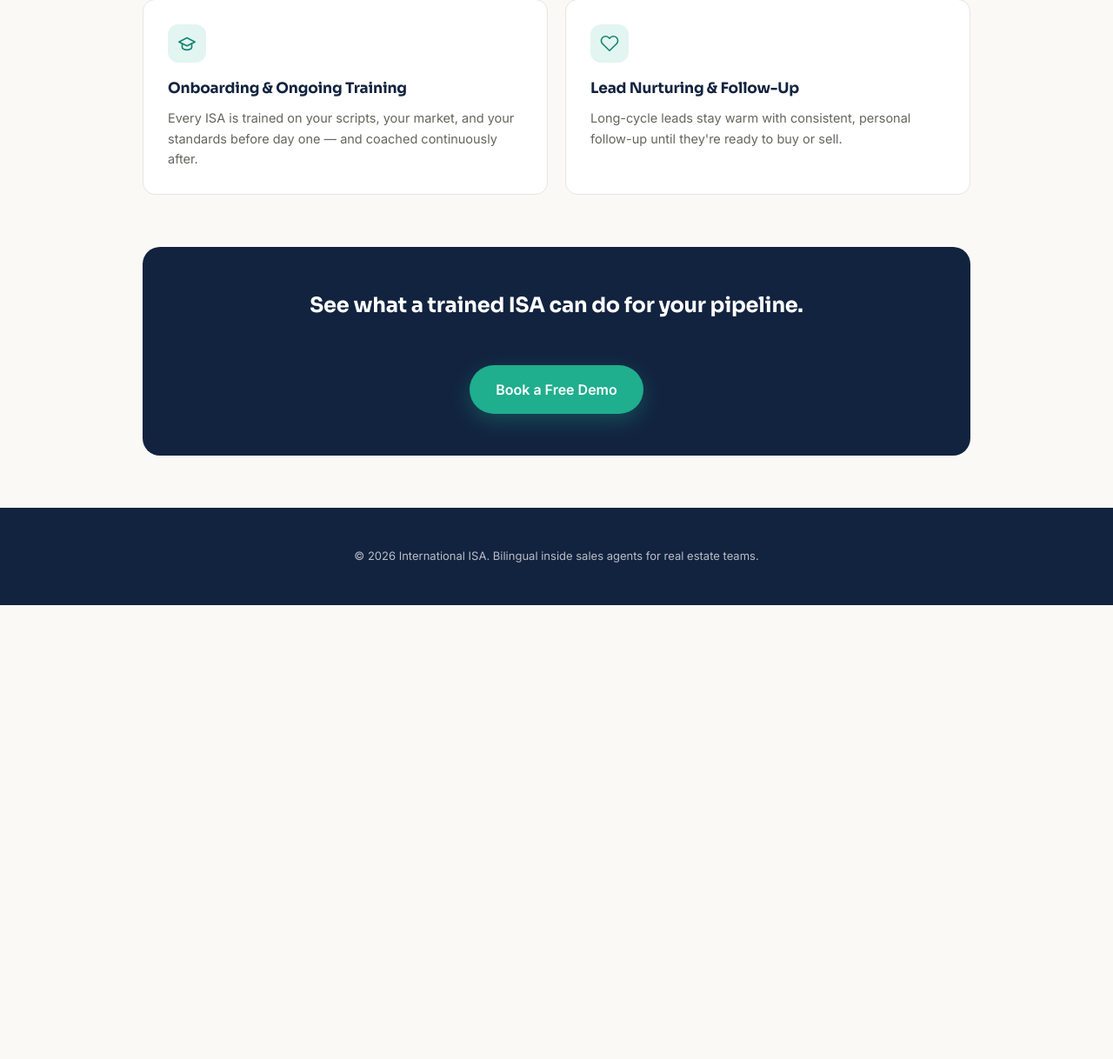
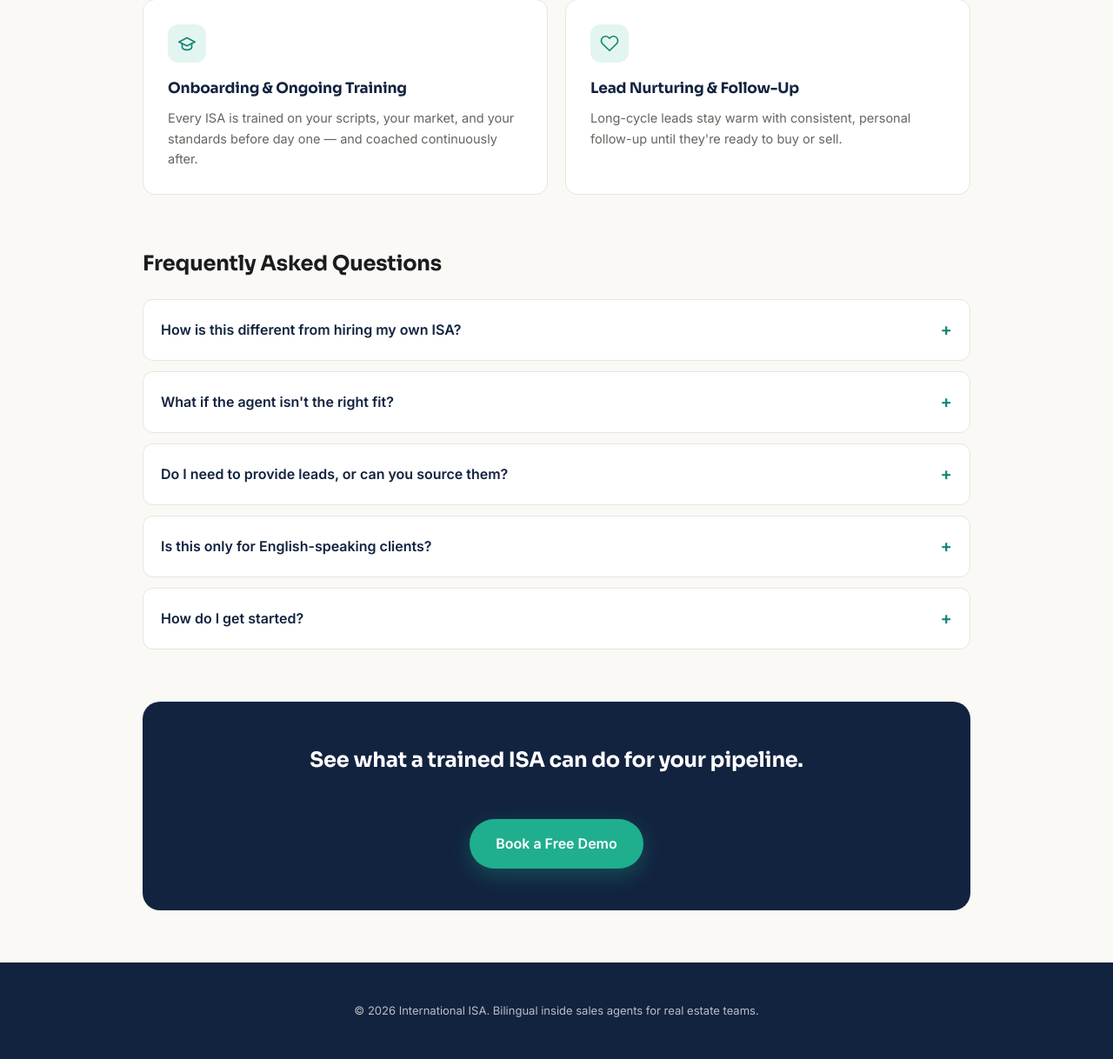
Before and after one commit to isaacsoberanis80/international-isa-website, a Flask app: page /services in a window 1280 px wide. Shown: the part 724-1942 px from the top of the page at 87% size. Before the commit the page ends 1420 px from the top, so only its background shows below. Run offline with Flask 3, Linux system fonts and the light colour scheme.

Commit message:
Apply conversion-focused UX patterns from high-performing B2B/SaaS sites
Researched what actually drives conversions on award-winning B2B/SaaS
sites (clarity, friction removal, real trust signals -- not just visual
polish) and applied the legitimate, honest parts: a "How It Works" 3-step
section, a secondary CTA next to the primary one, an FAQ addressing real
objections (pricing model, fit, bilingual coverage, getting started), and
subtle scroll-reveal animation via a small IntersectionObserver script.

Deliberately did not add fake testimonials, client logos, or fabricated
metrics -- those patterns show up constantly in "best website" research
but would be dishonest for a business that hasn't launched yet. That
section of the plan is real work for later, once there are real clients.

```diff
--- a/app/static/css/style.css
+++ b/app/static/css/style.css
@@ -367,6 +367,121 @@ main {
   .photo-feature img { max-height: 220px; }
 }
 
+.hero-ctas {
+  display: flex;
+  justify-content: center;
+  gap: 14px;
+  flex-wrap: wrap;
+}
+
+.cta-ghost {
+  display: inline-block;
+  margin-top: 28px;
+  background: transparent;
+  color: #fff;
+  text-decoration: none;
+  padding: 15px 30px;
+  border-radius: 999px;
+  font-weight: 600;
+  border: 1px solid rgba(255, 255, 255, 0.35);
+  transition: background 0.15s ease, border-color 0.15s ease;
+}
+
+.cta-ghost:hover {
+  background: rgba(255, 255, 255, 0.1);
+  border-color: rgba(255, 255, 255, 0.6);
+}
+
+.steps {
+  display: grid;
+  grid-template-columns: repeat(3, 1fr);
+  gap: 24px;
+  margin: 60px 0;
+  counter-reset: step;
+}
+
+.step {
+  position: relative;
+  padding: 28px 24px 24px;
+  background: var(--card);
+  border: 1px solid var(--border);
+  border-radius: 14px;
+}
+
+.step::before {
+  counter-increment: step;
+  content: counter(step);
+  display: inline-flex;
+  align-items: center;
+  justify-content: center;
+  width: 32px;
+  height: 32px;
+  border-radius: 999px;
+  background: var(--navy-dark);
+  color: #fff;
+  font-family: "Sora", sans-serif;
+  font-weight: 700;
+  font-size: 14px;
+  margin-bottom: 14px;
+}
+
+.step h3 { margin: 0 0 6px; font-size: 16px; color: var(--navy-dark); }
+.step p { margin: 0; color: var(--muted); font-size: 14.5px; }
+
+.faq {
+  margin: 60px 0;
+}
+
+.faq details {
+  background: var(--card);
+  border: 1px solid var(--border);
+  border-radius: 12px;
+  padding: 18px 20px;
+  margin-bottom: 12px;
+}
+
+.faq summary {
+  cursor: pointer;
+  font-weight: 600;
+  color: var(--navy-dark);
+  list-style: none;
+  display: flex;
+  justify-content: space-between;
+  align-items: center;
+}
+
+.faq summary::-webkit-details-marker { display: none; }
+
+.faq summary::after {
+  content: "+";
+  font-size: 20px;
+  color: var(--accent-dark);
+  transition: transform 0.15s ease;
+}
+
+.faq details[open] summary::after { transform: rotate(45deg); }
+
+.faq p {
+  margin: 12px 0 0;
+  color: var(--muted);
+  font-size: 14.5px;
+}
+
+.reveal {
+  opacity: 0;
+  transform: translateY(16px);
+  transition: opacity 0.6s ease, transform 0.6s ease;
+}
+
+.reveal.is-visible {
+  opacity: 1;
+  transform: translateY(0);
+}
+
+@media (max-width: 640px) {
+  .steps { grid-template-columns: 1fr; }
+}
+
 .site-footer {
   text-align: center;
   padding: 32px 24px;
--- /dev/null
+++ b/app/static/js/reveal.js
@@ -0,0 +1,19 @@
+document.addEventListener("DOMContentLoaded", () => {
+  const targets = document.querySelectorAll(".reveal");
+  if (!("IntersectionObserver" in window) || targets.length === 0) {
+    targets.forEach((el) => el.classList.add("is-visible"));
+    return;
+  }
+  const observer = new IntersectionObserver(
+    (entries) => {
+      entries.forEach((entry) => {
+        if (entry.isIntersecting) {
+          entry.target.classList.add("is-visible");
+          observer.unobserve(entry.target);
+        }
+      });
+    },
+    { threshold: 0.15 }
+  );
+  targets.forEach((el) => observer.observe(el));
+});
--- a/app/templates/about.html
+++ b/app/templates/about.html
@@ -9,21 +9,21 @@
 <section class="about-body">
   <p>International ISA was built on a simple idea: realtors are better at closing than at cold calling. We supply trained, bilingual Inside Sales Agents who handle prospecting, lead qualification, and follow-up, so agents can spend their time where it matters most — in front of clients.</p>
 
-  <figure class="photo-feature">
+  <figure class="photo-feature reveal">
     <img src="https://images.unsplash.com/photo-1622675363311-3e1904dc1885?w=1400&amp;q=80&amp;auto=format&amp;fit=crop" alt="A diverse team of sales professionals collaborating around a table in a bright office" loading="lazy">
     <figcaption>Our bilingual ISA team — trained on needs-based selling, not scripts.</figcaption>
   </figure>
 
   <p>Every agent we place is trained on needs-based selling, not scripts read off a page. We focus on real conversations, real follow-through, and real results — treating every lead the way we'd want to be treated.</p>
 
-  <figure class="photo-feature">
+  <figure class="photo-feature reveal">
     <img src="https://images.unsplash.com/photo-1531834685032-c34bf0d84c77?w=1400&amp;q=80&amp;auto=format&amp;fit=crop" alt="Construction crew working on a large residential development, representing community growth" loading="lazy">
     <figcaption>Behind every lead is a home being built, bought, or sold — real growth for real communities.</figcaption>
   </figure>
 
   <p>We know what's at stake behind every phone call: not just a transaction, but a family finding a home or a builder growing a neighborhood. That's why our agents treat every lead like it matters — because it does.</p>
 
-  <figure class="photo-feature">
+  <figure class="photo-feature reveal">
     <img src="https://images.unsplash.com/photo-1663540275466-f171aa6d9f3e?w=1400&amp;q=80&amp;auto=format&amp;fit=crop" alt="Aerial view of a residential neighborhood with many homes" loading="lazy">
     <figcaption>From a single listing to a whole neighborhood — we help you scale without losing the personal touch.</figcaption>
   </figure>
--- a/app/templates/base.html
+++ b/app/templates/base.html
@@ -35,5 +35,6 @@
   <footer class="site-footer">
     <p>&copy; 2026 International ISA. Bilingual inside sales agents for real estate teams.</p>
   </footer>
+  <script src="{{ url_for('static', filename='js/reveal.js') }}"></script>
 </body>
 </html>
--- a/app/templates/services.html
+++ b/app/templates/services.html
@@ -6,7 +6,7 @@
   <p class="lead">Everything you need to keep your pipeline full, without adding headcount.</p>
 </section>
 
-<section class="services-grid">
+<section class="services-grid reveal">
   <div class="service-card">
     <div class="icon-badge">
       <svg viewBox="0 0 24 24" fill="none" stroke="currentColor" stroke-width="1.8" stroke-linecap="round" stroke-linejoin="round"><path d="M20 21a8 8 0 0 0-16 0"/><circle cx="12" cy="8" r="5"/></svg>
@@ -51,7 +51,31 @@
   </div>
 </section>
 
-<section class="cta-band">
+<section class="faq reveal">
+  <h2>Frequently Asked Questions</h2>
+  <details>
+    <summary>How is this different from hiring my own ISA?</summary>
+    <p>You get the sales capacity without the recruiting, training, payroll, or turnover risk. We handle sourcing and coaching; you get a ready-to-work agent embedded in your team.</p>
+  </details>
+  <details>
+    <summary>What if the agent isn't the right fit?</summary>
+    <p>We work with you during onboarding to make sure the agent understands your market and standards, and we stay involved with ongoing coaching rather than handing off and disappearing.</p>
+  </details>
+  <details>
+    <summary>Do I need to provide leads, or can you source them?</summary>
+    <p>Either. Your ISA can work leads you already have, prospect new ones, or both — we build the process around how your team already sells.</p>
+  </details>
+  <details>
+    <summary>Is this only for English-speaking clients?</summary>
+    <p>No — every ISA is bilingual (English/Spanish), so you can serve both markets without hiring separately for each.</p>
+  </details>
+  <details>
+    <summary>How do I get started?</summary>
+    <p>Book a free demo. We'll talk through your market and pipeline, and if it's a fit, we start matching you with an agent.</p>
+  </details>
+</section>
+
+<section class="cta-band reveal">
   <h2>See what a trained ISA can do for your pipeline.</h2>
   <a class="cta-large" href="{{ url_for('main.contact') }}">Book a Free Demo</a>
 </section>
```
Also changed, not shown: app/templates/home.html (+25 -4 lines).
